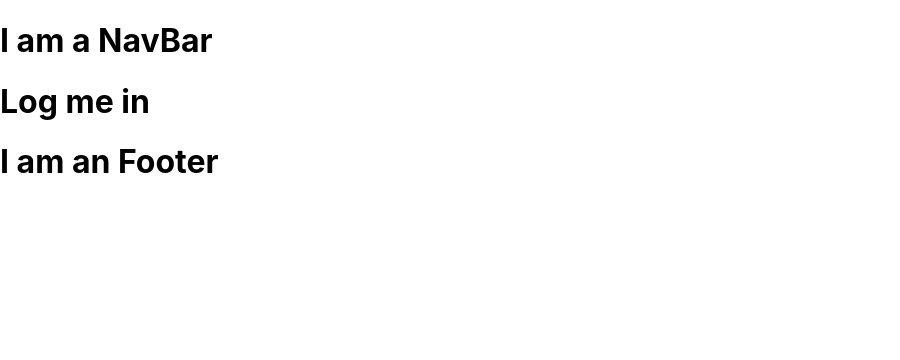
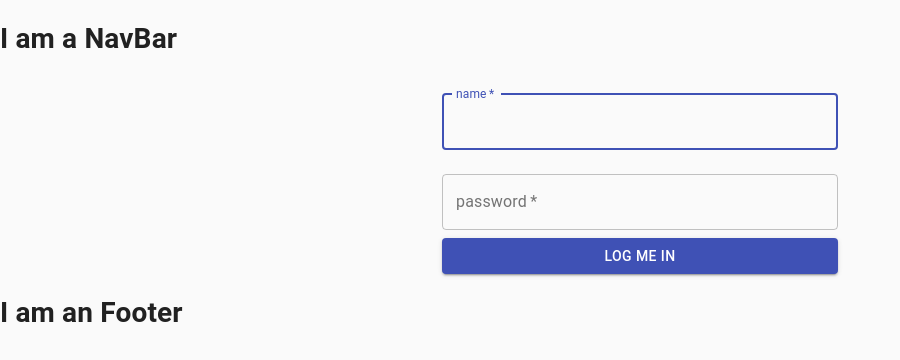
Before and after one commit to BenjaminDexant/my-site-front, a React (Create React App) app: page /login in a window 1280 px wide. Shown: the top 360 px of the page, without its empty margins (0-900 px from the left). Built offline with nearby package versions, Linux system fonts and the light colour scheme.

Commit message:
npm install material ui and swalfire and create form

```diff
--- a/package.json
+++ b/package.json
@@ -3,6 +3,7 @@
   "version": "0.1.0",
   "private": true,
   "dependencies": {
+    "@material-ui/core": "^4.11.0",
     "@testing-library/jest-dom": "^4.2.4",
     "@testing-library/react": "^9.5.0",
     "@testing-library/user-event": "^7.2.1",
@@ -11,7 +12,8 @@
     "react-dom": "^16.13.1",
     "react-router": "^5.2.0",
     "react-router-dom": "^5.2.0",
-    "react-scripts": "3.4.1"
+    "react-scripts": "3.4.1",
+    "sweetalert2": "^9.17.0"
   },
   "scripts": {
     "start": "react-scripts start",
--- a/src/components/Login.js
+++ b/src/components/Login.js
@@ -1,10 +1,51 @@
-import React from "react";
+import React from 'react';
+import Button from '@material-ui/core/Button';
+import CssBaseline from '@material-ui/core/CssBaseline';
+import TextField from '@material-ui/core/TextField';
+import Container from '@material-ui/core/Container';
+import { useHistory } from 'react-router-dom';
 
-function Login() {
+export default function Login() {
   return (
-    <>
-      <h1>Log me in</h1>
-    </>
+    <div>
+      <Container component="main" maxWidth="xs" className="connexion-form">
+        <CssBaseline />
+        <div>
+          <form>
+            <TextField
+              variant="outlined"
+              margin="normal"
+              required
+              fullWidth
+              type="text"
+              id="name"
+              name="name"
+              label="name"
+              autoComplete="name"
+              autoFocus
+            />
+            <TextField
+              variant="outlined"
+              margin="normal"
+              required
+              fullWidth
+              type="password"
+              name="password"
+              id="password"
+              label="password"
+              autoComplete="current-password"
+            />
+            <Button
+              type="submit"
+              fullWidth
+              variant="contained"
+              color="primary"
+            >
+              Log me in
+            </Button>
+          </form>
+        </div>
+      </Container>
+    </div>
   );
 }
-export default Login;
```
